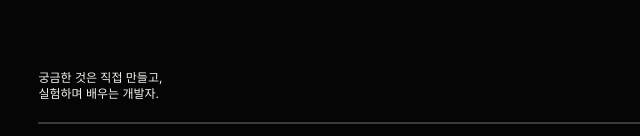
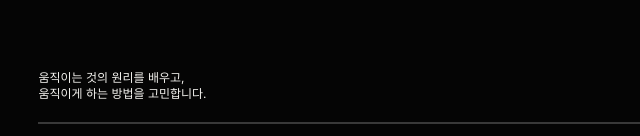
Before and after one commit to adeomise/adeomise.github.io, a plain HTML site: page index.html in a window 1280 px wide. Shown: the part 664-800 px from the top of the page, 0-640 px from the left. Drawn offline with nearby package versions, Linux system fonts and the light colour scheme.

Commit message:
Update index.html

```diff
--- a/index.html
+++ b/index.html
@@ -51,7 +51,7 @@
           </script>
 
           <div class="hero-footer">
-            <p>궁금한 것은 직접 만들고,<br>실험하며 배우는 개발자.</p>
+            <p>움직이는 것의 원리를 배우고,<br>움직이게 하는 방법을 고민합니다.</p>
             <p class="scroll-hint"><span>SCROLL</span><span class="scroll-line"></span><span>TO EXPLORE</span></p>
           </div>
         </section>
```
